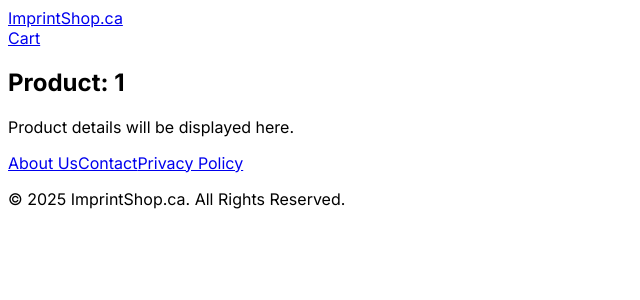
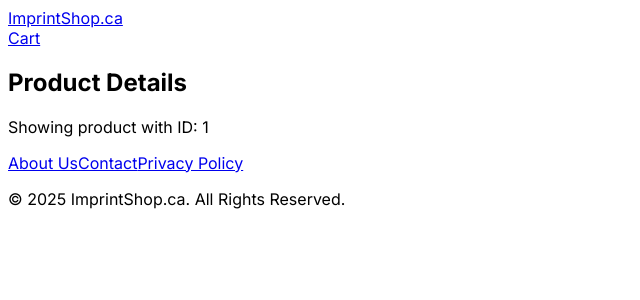
Before and after one commit to JustAcrylic/imprintshop-ca, a Next.js app: page /store/products/1 in a window 1280 px wide. Shown: the top 300 px of the page, without its empty margins (0-640 px from the left). Built offline with nearby package versions, Linux system fonts and the light colour scheme.

Commit message:
fix: Resolve typescript errors in components

```diff
--- /dev/null
+++ b/app/store/products/[id]/page.tsx
@@ -0,0 +1,16 @@
+// Define the shape of the props for this page
+type ProductPageProps = {
+  params: {
+    id: string; // The 'id' comes from the folder name [id]
+  };
+};
+
+export default function ProductPage({ params }: ProductPageProps) {
+  return (
+    <main className="p-4">
+      <h1 className="text-2xl font-bold">Product Details</h1>
+      <p>Showing product with ID: {params.id}</p>
+      {/* Fetch and display product data here */}
+    </main>
+  );
+}
--- a/app/store/products/[slug]/page.tsx
+++ /dev/null
@@ -1,17 +0,0 @@
-// app/store/products/[slug]/page.tsx
-
-type ProductPageProps = {
-  params: {
-    slug: string;
-  };
-};
-
-export default function ProductPage({ params }: ProductPageProps) {
-  return (
-    <main className="p-4">
-      <h1 className="text-2xl font-bold">Product: {params.slug}</h1>
-      <p className="mt-4">Product details will be displayed here.</p>
-      {/* Product images, description, and pricing slider will go here */}
-    </main>
-  );
-}
```
Also changed, not shown: app/components/CheckoutButton.tsx (added, +25 -0 lines).
